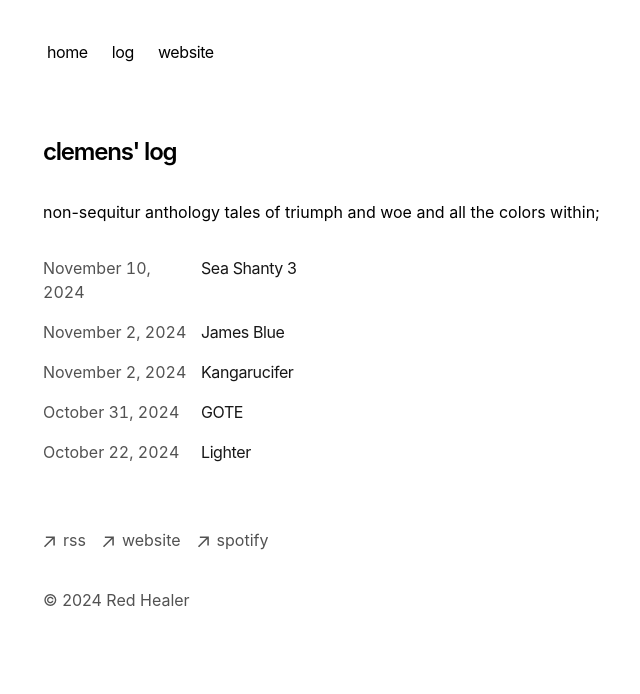
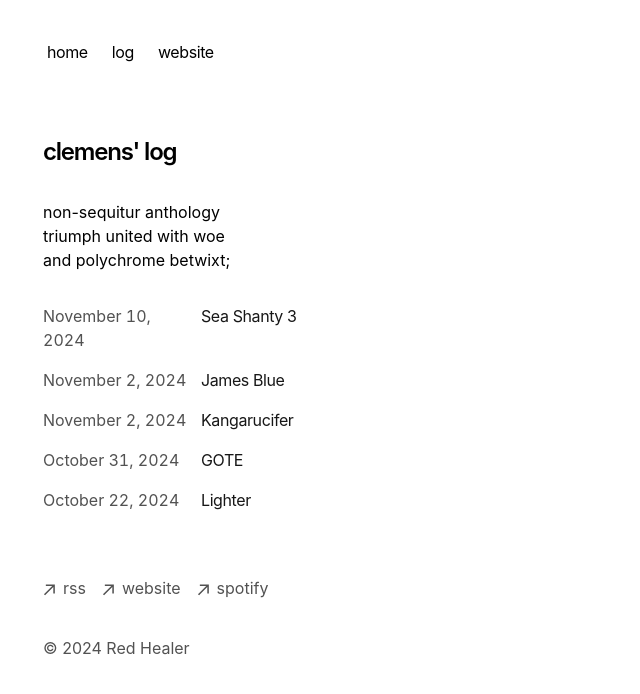
Before and after one commit to clemens72/catalog, a Next.js app: page / in a window 1280 px wide. Shown: the top 694 px of the page, without its empty margins (309-949 px from the left). Built offline with nearby package versions, Linux system fonts and the light colour scheme.

Commit message:
added white-space pre-line tailwind line

```diff
--- a/app/page.tsx
+++ b/app/page.tsx
@@ -6,10 +6,10 @@ export default function Page() {
       <h1 className="mb-8 text-2xl font-semibold tracking-tighter">
         clemens' log
       </h1>
-      <p className="mb-4">
-        {`non-sequitur anthology\n
-		tales of triumph and woe\n
-		and all the colors within;`}
+      <p className="mb-4 whitespace-pre-line">
+        {`non-sequitur anthology
+		triumph united with woe
+		and polychrome betwixt;`}
       </p>
       <div className="my-8">
         <BlogPosts />
```
